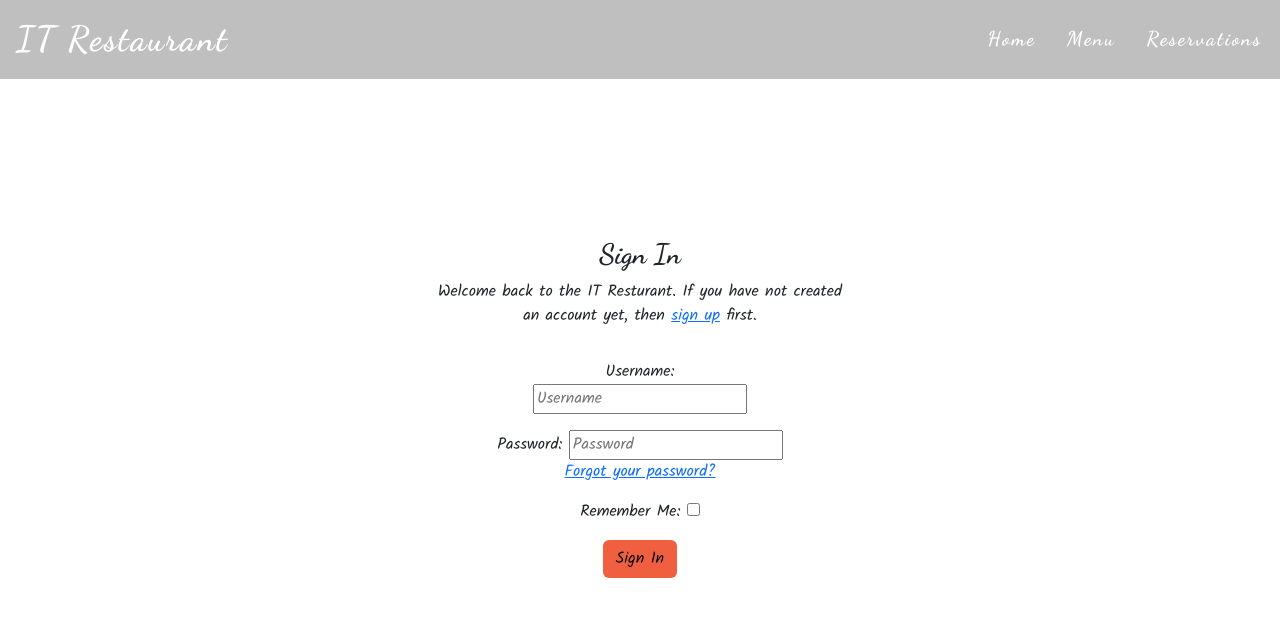
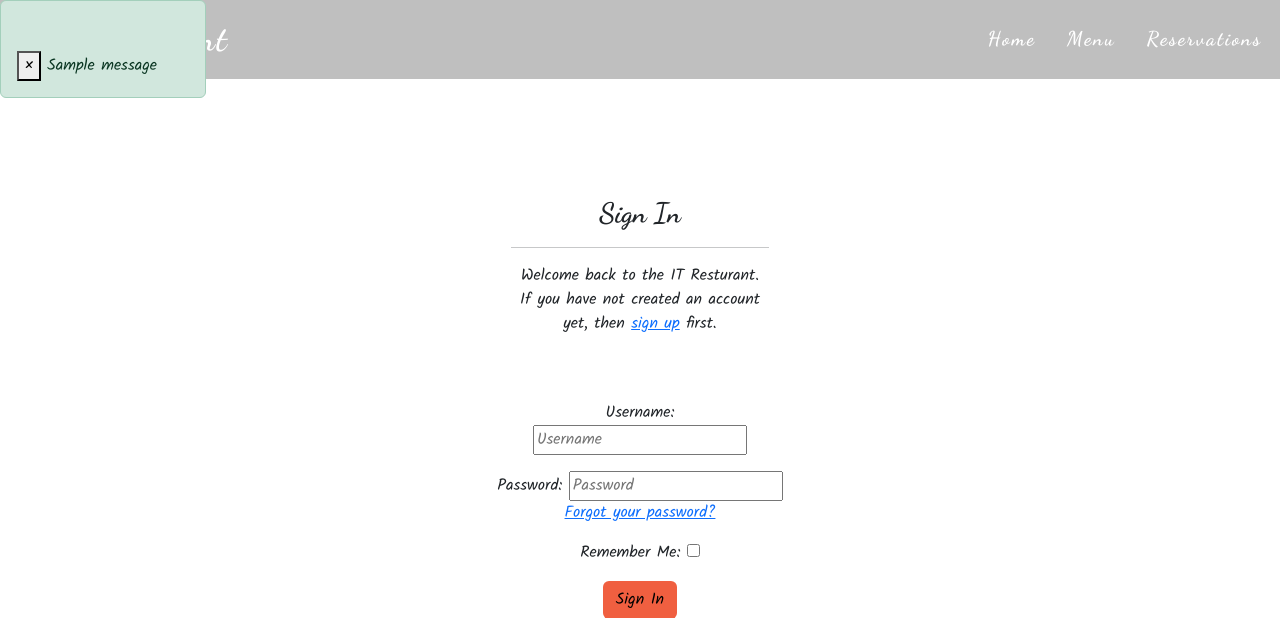
Before and after one commit to TCaldato/it-restaurant, a Django app: page /accounts/login/ in a window 1280 px wide. Shown: the top 618 px of the page. Run offline with Django 5.2, Linux system fonts and the light colour scheme; tables that the repository leaves empty hold one stand-in row (values such as "Sample post"); one stand-in notice (Sample message) is shown; some libraries are stand-ins or nearby versions.

Commit message:
Added includes/messages.html and messages on settings.py to show messagens in the correct templates

```diff
--- a/reservations/forms.py
+++ b/reservations/forms.py
@@ -18,6 +18,7 @@ class ReservationForm(forms.ModelForm):
             'num_people': forms.NumberInput(attrs={'max': 10, 'min': 1}),  # Set max and min attributes
         }
 
+    # Code got from: https://docs.djangoproject.com/en/5.0/ref/forms/widgets/
     def __init__(self, *args, **kwargs):
         super().__init__(*args, **kwargs)
         self.fields['date'].widget.attrs.update({
--- a/reservations/models.py
+++ b/reservations/models.py
@@ -8,7 +8,7 @@ class Booking(models.Model):
     """
     Represents a booking for a user at a specific date and time.
     """
-
+    #Code from: https://docs.djangoproject.com/en/5.0/ref/models/fields/
     class AppointmentTime(datetime.time, models.Choices):
         """
         Subclass appointment times for start_time field
--- a/reservations/templates/reservations/create_booking.html
+++ b/reservations/templates/reservations/create_booking.html
@@ -5,7 +5,7 @@
 <section class="d-flex flex-column justify-content-center align-items-center text-center min-vh-100">
     <div id="booking-form-container" class="row">
         <div class="col">
-            <h1>Create Booking</h1>
+            <h1>Booking</h1>
             <hr>
             <form id="booking-form" method="POST">
                 {% csrf_token %}
--- a/reservations/templates/reservations/views_reservation.html
+++ b/reservations/templates/reservations/views_reservation.html
@@ -18,6 +18,7 @@
                             <h1>Bookings</h1>
                             <hr>
                             <h3>Welcome <strong id="current-user">{{ user }}</strong></h3>
+                            <hr>
                             <p>For Booking a Day:</p>
                             <div>
                                 <div class="d-grid gap-2 col-6 mx-auto">
@@ -32,6 +33,7 @@
                                         <th>Date</th>
                                         <th>Time</th>
                                         <th>N. People</th>
+                                        <th>Actions</th>
                                     </tr>
                                 </thead>
                                 {% for booking in bookings %}
@@ -87,6 +89,7 @@
                 {% else %}
                 <div class="container d-flex flex-column justify-content-center align-items-center text-center min-vh-100">
                     <h2>Welcome</h2>
+                    <hr>
                     <p>Please Login or Register for Booking a Table</p>
                     <div class="d-grid gap-2 col-6 mx-auto">
                         <a class="btn btn-dark {% if request.path == signup_url %}active{% endif %}" aria-current="page" href="{% url 'account_signup' %}" role="button">Register</a>
--- a/static/css/style.css
+++ b/static/css/style.css
@@ -49,6 +49,14 @@ body {
     text-decoration: none;
     color: black;
 }
+
+.alert-dismissible {
+    padding-right: 3rem;
+    z-index: 3;
+    padding-top: 50px;
+    position: absolute;
+}
+
 
 /* cancel booking modal */
 .modal-content {
--- a/templates/account/login.html
+++ b/templates/account/login.html
@@ -11,12 +11,13 @@
     <div class="row">
         <div class="col-md-8 mt-3 offset-md-2">
             <h3>{% trans "Sign In" %}</h3>
-
-            <p>{% blocktrans %}Welcome back to the IT Resturant. If you
+            <hr>
+            <p>{% blocktrans %}Welcome back to the IT Resturant. <br> If you
                 have not created an account yet, then <a class="link" href="{{ signup_url }}">sign up</a>
                 first.{% endblocktrans %}</p>
         </div>
     </div>
+    <hr>
     <div class="row">
         <div class="col-md-8 mt-3 offset-md-2">
             <form class="login" method="POST" action="{% url 'account_login' %}">
--- a/templates/account/logout.html
+++ b/templates/account/logout.html
@@ -9,7 +9,7 @@
     <div class="row">
         <div >
             <h2>{% trans "Sign Out" %}</h2>
-
+            <hr>
             <p>{% trans 'Are you sure you want to sign out?' %}</p>
         </div>
     </div>
--- a/templates/base.html
+++ b/templates/base.html
@@ -46,6 +46,9 @@
         </nav>
     </header>
     <!-- Navigation -->
+
+    <!-- Got code from: https://ordinarycoders.com/blog/article/django-messages-framework-->
+    {% include 'includes/messages.html' %}
 
     <!-- Main Content -->
     <main>
--- /dev/null
+++ b/templates/includes/messages.html
@@ -0,0 +1,11 @@
+{% for message in messages %}
+<div class="container-fluid p-0">
+  <div class="alert {{ message.tags }} alert-dismissible" role="alert" >
+    <button type="button" class="close" data-dismiss="alert" aria-label="Close">
+      <span aria-hidden="True">&times;</span>
+    </button>
+    {{ message }}
+  </div>
+</div>
+{% endfor %}
+<!-- Got code from: https://ordinarycoders.com/blog/article/django-messages-framework-->
```
Also changed, not shown: it_project/settings.py (+10 -0 lines).
